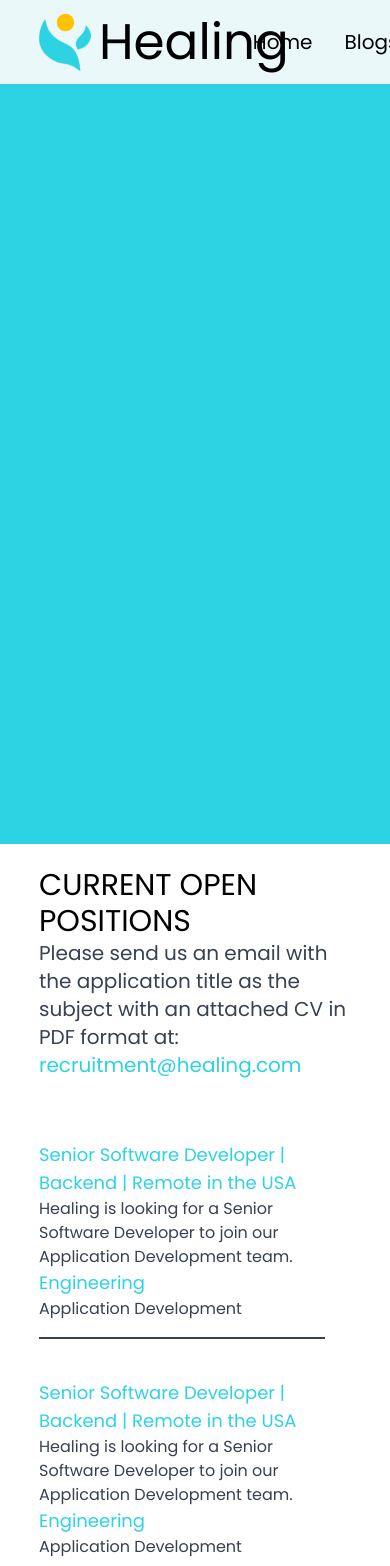
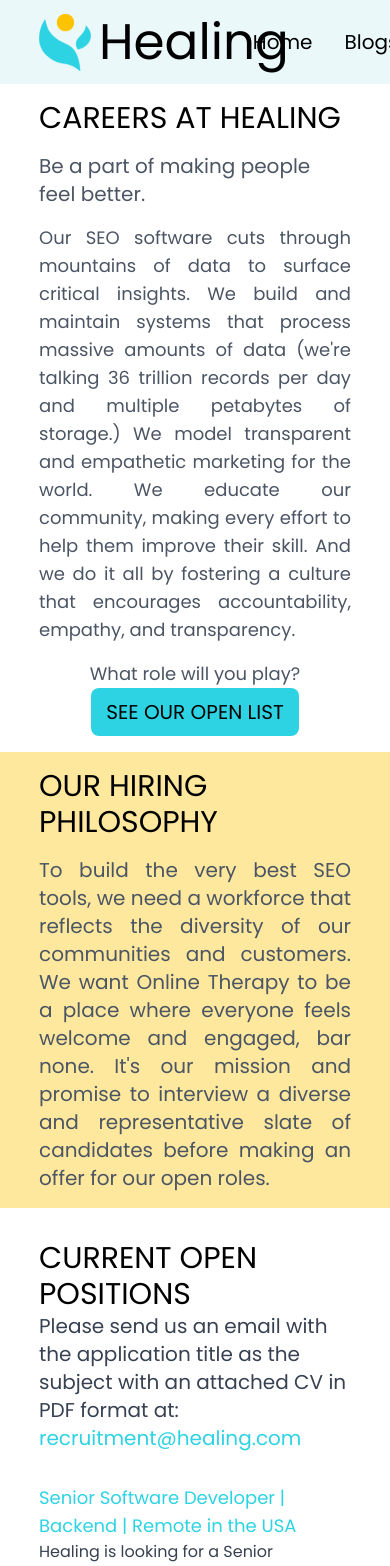
Before and after one commit to AllanSaleh/capstone-project-online-healing, a React (Create React App) app: page / in a window 390 px wide. Shown: the top 1566 px of the page. Built offline with nearby package versions, Linux system fonts and the light colour scheme.

Commit message:
Careers, Hiring, and Openings are now mobile compatible

```diff
--- a/src/App.js
+++ b/src/App.js
@@ -4,8 +4,7 @@ import './styles/main.css';
 
 import NavBar from './Components/NavBar/NavBar';
 import Footer from './Components/Footer/Footer';
-import OpeningSection from './Components/Careers/OpeningSection';
-import Team from './Components/TeamShowcase/TeamPage';
+import Careers from './Components/Careers/Careers';
 
 function App() {
   // This controls the direction of the page for RTL languages
@@ -17,8 +16,7 @@ function App() {
   return (
     <div>
       <NavBar />
-      <div className="text-center bg-blue-dark h-firstsection w-full px-sides">First Section!</div>
-      <OpeningSection />
+      <Careers />
       <Footer />
     </div>
   );
--- a/src/Components/Careers/Careers.jsx
+++ b/src/Components/Careers/Careers.jsx
@@ -2,36 +2,45 @@ import React from 'react';
 import Hiring from './Hiring';
 import OpeningSection from './OpeningSection';
 
-const vh = Math.max(document.documentElement.clientHeight || 0, window.innerHeight || 0);
+const vh = Math.max(
+  document.documentElement.clientHeight || 0,
+  window.innerHeight || 0
+);
 
 function Careers() {
   return (
     <div>
-      <div className="h-firstsection pt-navbar">
-        <div className="px-sides flex flex-col justify-evenly h-3/5">
+      <div className="lg:h-firstsection pt-navbar">
+        <div className="px-sides flex flex-col justify-evenly h-3/5 py-4">
           <div>
-            <div className="text-title">CAREERS AT HEALING</div>
-            <div className="text-gray-600">Be a part of making people feel better.</div>
+            <div className="text-3xl lg:text-title">CAREERS AT HEALING</div>
+            <div className="text-xl lg:text-subtitle text-gray-600 mt-4">
+              Be a part of making people feel better.
+            </div>
           </div>
-          <div className="text-paragraph text-gray-600">
-            Our SEO software cuts through mountains of data to surface critical insights. We build
-            and maintain systems that process massive amounts of data (we're talking 36 trillion
-            records per day and multiple petabytes of storage.) We model transparent and empathetic
-            marketing for the world. We educate our community, making every effort to help them
-            improve their skill. And we do it all by fostering a culture that encourages
-            accountability, empathy, and transparency.
+          <div className="text-lg lg:text-paragraph text-gray-600 mt-4 text-justify">
+            Our SEO software cuts through mountains of data to surface critical
+            insights. We build and maintain systems that process massive amounts
+            of data (we're talking 36 trillion records per day and multiple
+            petabytes of storage.) We model transparent and empathetic marketing
+            for the world. We educate our community, making every effort to help
+            them improve their skill. And we do it all by fostering a culture
+            that encourages accountability, empathy, and transparency.
           </div>
-          <div className="text-paragraph text-gray-600">What role will you play?</div>
+          <div className="self-center lg:self-auto text-lg lg:text-paragraph text-gray-600 mt-4">
+            What role will you play?
+          </div>
           <button
             onClick={() => {
               const y =
-                document.getElementById('Openings').getBoundingClientRect().top +
+                document.getElementById('Openings').getBoundingClientRect()
+                  .top +
                 window.pageYOffset -
                 0.1 * vh;
               window.scrollTo({ top: y, behavior: 'smooth' });
             }}
             type="button"
-            className="w-64 h-12 text-subtitle bg-blue-dark rounded-lg border-2 border-transparent hover:bg-white hover:text-blue-dark hover:border-blue-dark"
+            className="self-center lg:self-auto w-52 lg:w-64 h-12 text-xl lg:text-subtitle bg-blue-dark rounded-lg border-2 border-transparent hover:bg-white hover:text-blue-dark hover:border-blue-dark"
           >
             SEE OUR OPEN LIST
           </button>
--- a/src/Components/Careers/Hiring.js
+++ b/src/Components/Careers/Hiring.js
@@ -2,9 +2,9 @@ import React from 'react';
 
 export default function Hiring() {
   return (
-    <div className="bg-yellow-primary px-sides h-2/5 flex flex-col justify-evenly">
-      <div className="text-title">OUR HIRING PHILOSOPHY</div>
-      <div className="text-subtitle text-gray-600">
+    <div className="bg-yellow-primary px-sides h-2/5 flex flex-col justify-evenly py-4">
+      <div className="text-3xl lg:text-title">OUR HIRING PHILOSOPHY</div>
+      <div className="text-xl lg:text-subtitle text-gray-600 mt-4 text-justify">
         To build the very best SEO tools, we need a workforce that reflects the diversity of our
         communities and customers. We want Online Therapy to be a place where everyone feels welcome
         and engaged, bar none. It's our mission and promise to interview a diverse and
--- a/src/Components/Careers/OpeningSection.js
+++ b/src/Components/Careers/OpeningSection.js
@@ -41,7 +41,7 @@ export default function OpeningSection() {
   ];
 
   return (
-    <div id="Openings" className="h-section flex flex-col justify-around px-sides">
+    <div id="Openings" className="h-section flex flex-col justify-around px-sides py-8">
       <div>
         <div className="text-3xl lg:text-title">CURRENT OPEN POSITIONS</div>
         <div className="text-xl lg:text-subtitle text-gray-700">
@@ -56,7 +56,7 @@ export default function OpeningSection() {
         </a>
       </div>
 
-      <div className="h-3/5 overflow-y-scroll">
+      <div className="h-3/4 overflow-y-scroll my-4 lg:my-0">
         {positions.map((position) => (
           <Position
             title1={position.title1}
```
